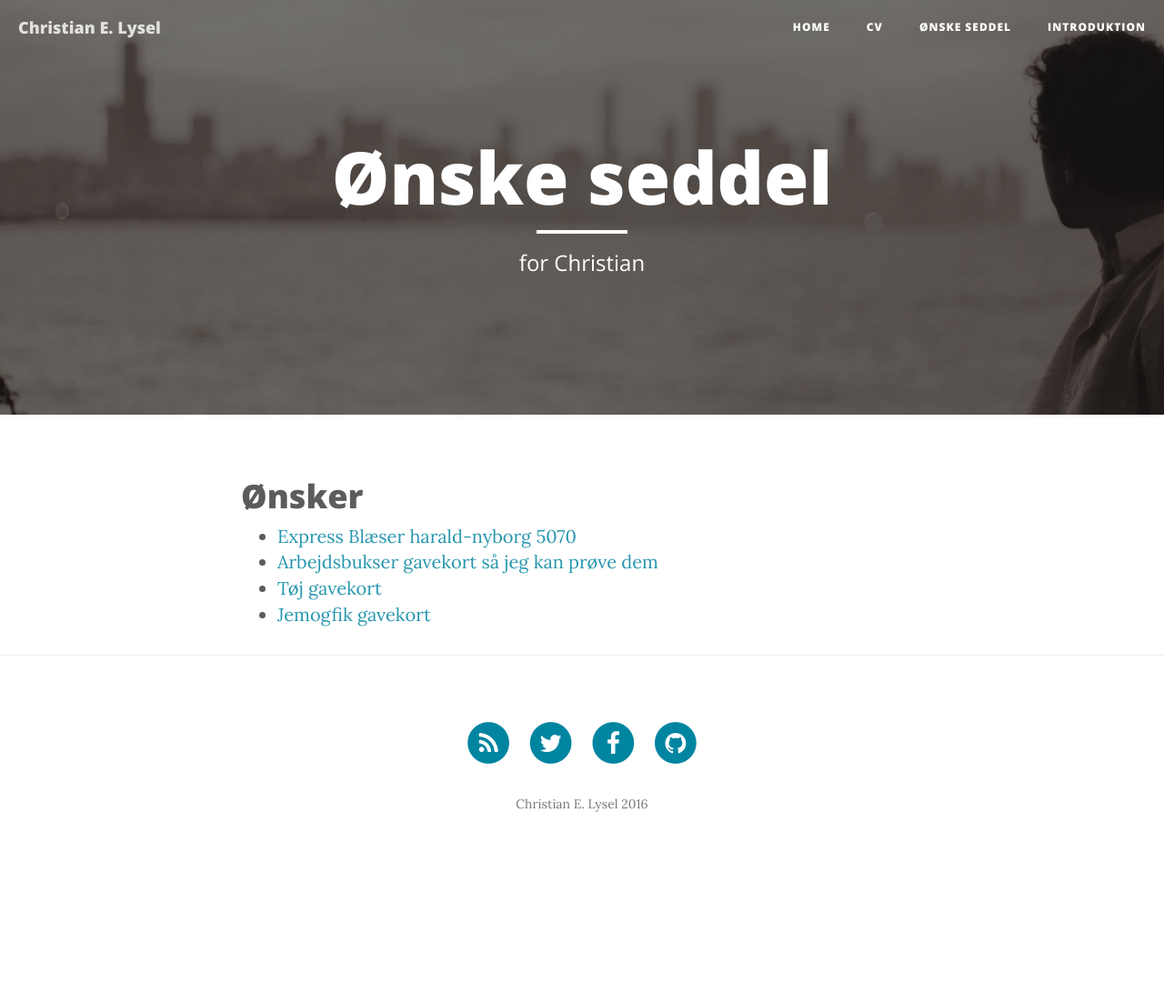
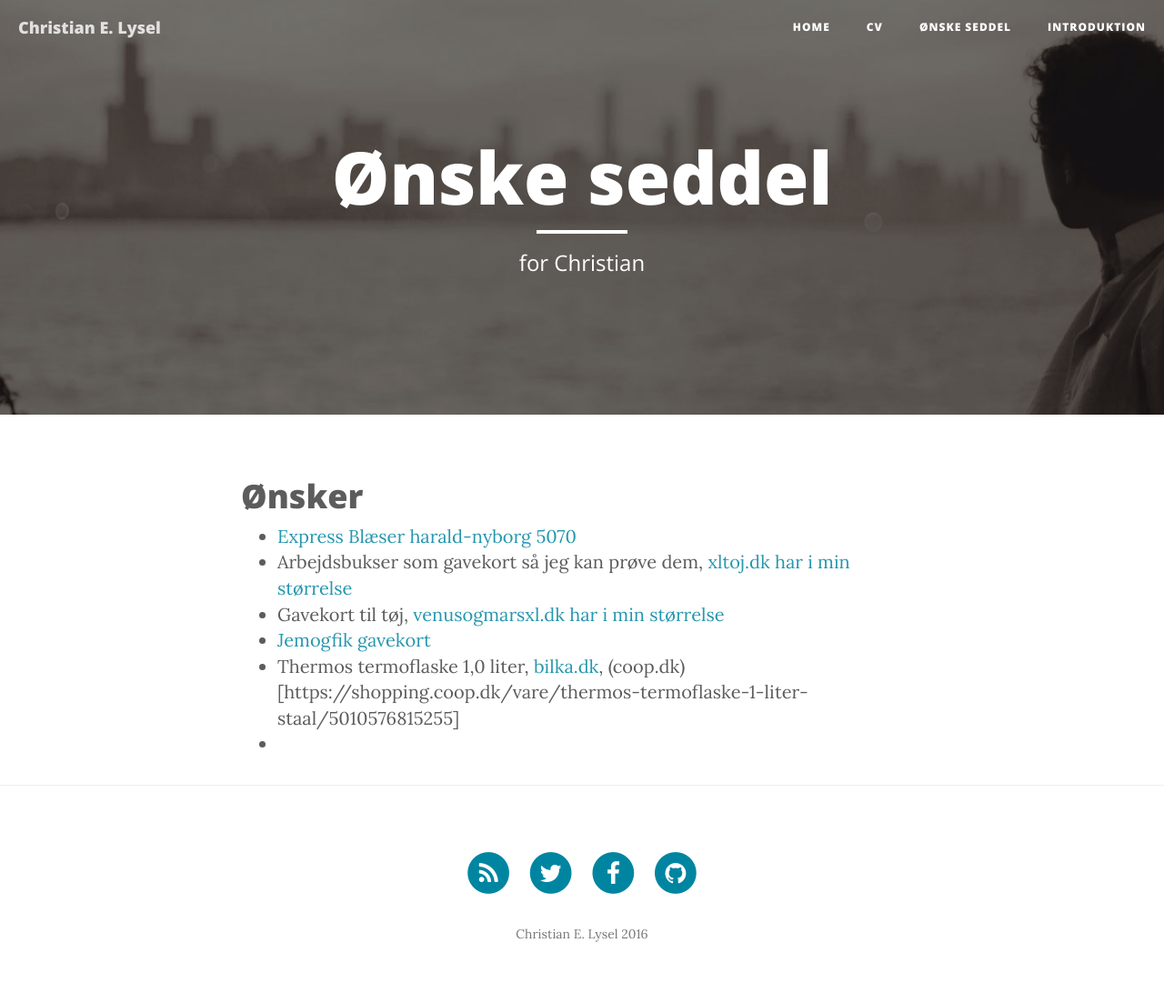
Before and after one commit to clysel/christian.lysel.net, a Jekyll site: the page built from gave.markdown, in a window 1280 px wide. Shown: the whole page at 91% size. Built offline with Jekyll 4.4.1, drawn with Linux system fonts in a browser that asks for light colours; nearby versions of some CDN libraries; before the commit the page ends 960 px from its top, so only the background shows below that.

Commit message:
Update gave.markdown

```diff
--- a/gave.markdown
+++ b/gave.markdown
@@ -7,6 +7,8 @@ header-img: "img/about-bg.jpg"
 # Ønsker
 
  * [Express Blæser harald-nyborg 5070](http://www.harald-nyborg.dk/p5070/express-blaeselampe)
- * [Arbejdsbukser gavekort så jeg kan prøve dem](http://www.xltoj.dk/Gavekort)
- * [Tøj gavekort](http://www.venusogmarsxl.dk/gavekort)
+ * Arbejdsbukser som gavekort så jeg kan prøve dem, [xltoj.dk har i min størrelse](http://www.xltoj.dk/Gavekort)
+ * Gavekort til tøj, [venusogmarsxl.dk har i min størrelse](http://www.venusogmarsxl.dk/gavekort)
  * [Jemogfik gavekort](http://www.jemogfix.dk/gavekort__6836/gavekort-til-jem-fix_gk)
+ * Thermos termoflaske 1,0 liter, [bilka.dk](https://www.bilka.dk/bolig/koekkenbeholdere/thermos-termoflaske-10-liter/p/100014688), (coop.dk)[https://shopping.coop.dk/vare/thermos-termoflaske-1-liter-staal/5010576815255]
+ *
```
